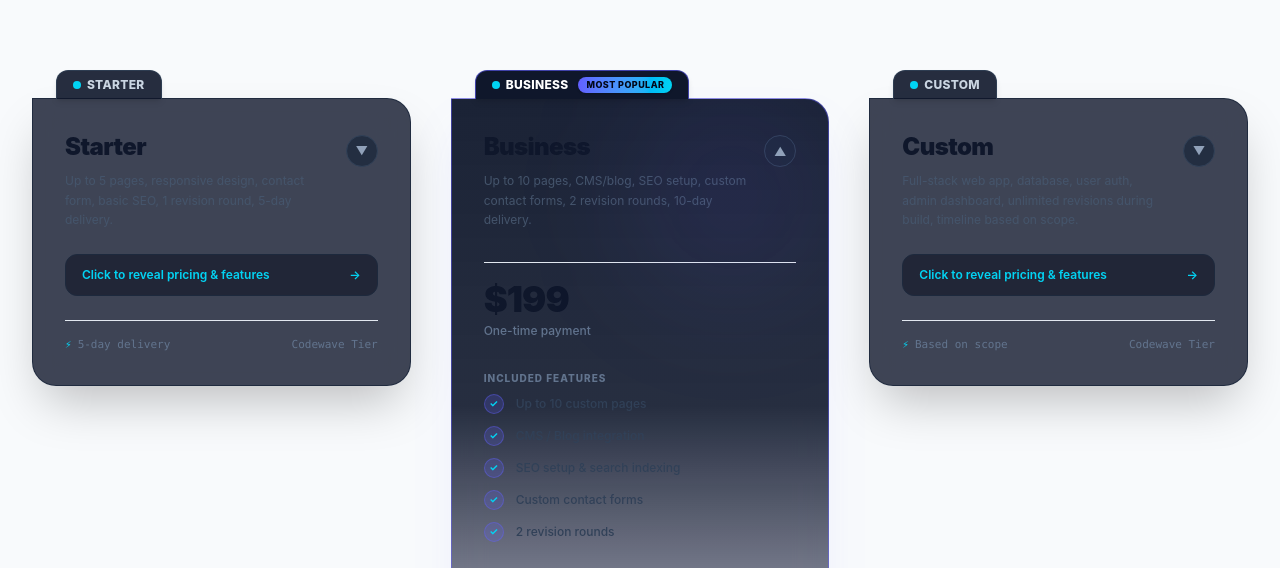
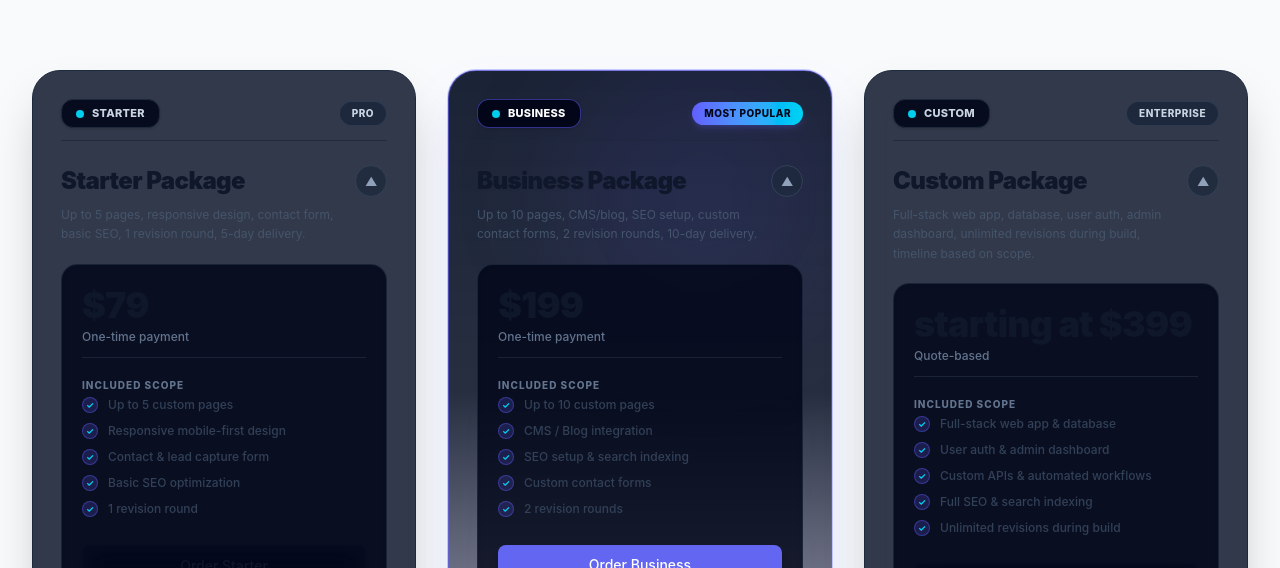
Before and after one commit to GaniduSasmitha/Codewave-Studio, a React (Vite) app: page /pricing in a window 1280 px wide. Shown: the part 232-800 px from the top of the page. Built offline with nearby package versions, Linux system fonts and the light colour scheme; no server answers.

Commit message:
feat: add public pricing page with interactive tier cards and feature details

```diff
--- a/src/pages/public/Pricing.tsx
+++ b/src/pages/public/Pricing.tsx
@@ -15,6 +15,7 @@ const tiers = [
     desc: "Up to 5 pages, responsive design, contact form, basic SEO, 1 revision round, 5-day delivery.",
     popular: false,
     delivery: "5-day delivery",
+    badge: "PRO",
     features: [
       "Up to 5 custom pages",
       "Responsive mobile-first design",
@@ -31,6 +32,7 @@ const tiers = [
     desc: "Up to 10 pages, CMS/blog, SEO setup, custom contact forms, 2 revision rounds, 10-day delivery.",
     popular: true,
     delivery: "10-day delivery",
+    badge: "MOST POPULAR",
     features: [
       "Up to 10 custom pages",
       "CMS / Blog integration",
@@ -47,6 +49,7 @@ const tiers = [
     desc: "Full-stack web app, database, user auth, admin dashboard, unlimited revisions during build, timeline based on scope.",
     popular: false,
     delivery: "Based on scope",
+    badge: "ENTERPRISE",
     features: [
       "Full-stack web app & database",
       "User auth & admin dashboard",
@@ -74,11 +77,11 @@ export default function Pricing() {
   const navigate = useNavigate();
   const { user, profile } = useAuth();
 
-  // Track open state for each folder tier card (Business open by default)
+  // Track open state for each folder card (All open by default for uniform height & instant price visibility)
   const [openTiers, setOpenTiers] = useState<Record<string, boolean>>({
-    starter: false,
+    starter: true,
     business: true,
-    custom: false
+    custom: true
   });
 
   const toggleTier = (id: string) => {
@@ -109,65 +112,64 @@ export default function Pricing() {
         />
       </ScrollReveal>
 
-      {/* Folder Tab Tier Cards Grid */}
-      <div className="grid gap-10 grid-cols-1 md:grid-cols-2 lg:grid-cols-3 mt-12 items-start">
+      {/* Folder Tab Tier Cards Grid - Equal Heights */}
+      <div className="grid gap-8 grid-cols-1 md:grid-cols-3 mt-12 items-stretch">
         {tiers.map((tier, i) => {
           const isOpen = !!openTiers[tier.id];
 
           return (
-            <ScrollReveal key={tier.id} delay={i * 0.1}>
-              <div className="relative pt-7 group">
-                {/* Physical Folder Tab Header Header */}
+            <ScrollReveal key={tier.id} delay={i * 0.1} className="h-full">
               <div
                 onClick={() => toggleTier(tier.id)}
-                  className={`absolute top-0 left-6 z-20 inline-flex items-center gap-2.5 px-4 py-1.5 rounded-t-xl border-t border-l border-r text-xs font-bold cursor-pointer transition-all duration-300 shadow-md ${
+                className={`group relative rounded-[28px] border transition-all duration-300 p-6 sm:p-7 backdrop-blur-xl flex flex-col justify-between cursor-pointer h-full min-h-[520px] shadow-2xl overflow-hidden ${
                   tier.popular
-                      ? 'bg-slate-900 border-indigo-500/60 text-white'
-                      : 'bg-slate-900/90 border-slate-700/80 text-slate-300 hover:text-white'
+                    ? 'border-indigo-500/60 bg-gradient-to-b from-slate-900/95 via-slate-900/90 to-indigo-950/40 shadow-indigo-500/20 ring-1 ring-indigo-500/30'
+                    : 'border-slate-800 bg-slate-900/85 hover:border-slate-700'
                 }`}
               >
-                  <span className="flex items-center gap-1.5">
-                    <span className="w-2 h-2 rounded-full bg-cyan-400" />
-                    <span className="tracking-wide uppercase font-extrabold">{tier.name}</span>
-                  </span>
+                {/* Ambient Glow Accent for Popular Tier */}
+                {tier.popular && (
+                  <div className="absolute top-0 right-0 w-64 h-64 bg-indigo-500/10 rounded-full blur-3xl pointer-events-none" />
+                )}
 
-                  {tier.popular && (
-                    <span className="bg-gradient-to-r from-indigo-500 to-cyan-400 text-slate-950 font-extrabold text-[9px] px-2 py-0.5 rounded-full uppercase tracking-wider shadow-sm">
-                      Most Popular
-                    </span>
-                  )}
+                {/* Top Section */}
+                <div className="space-y-5 relative z-10">
+                  {/* Folder Tab Top Bar (Style matched to Code XR reference) */}
+                  <div className="flex items-center justify-between pb-3 border-b border-slate-800/80">
+                    {/* Floating Folder Tab Pill */}
+                    <div className={`inline-flex items-center gap-2 px-3.5 py-1.5 rounded-xl border text-xs font-bold shadow-sm ${
+                      tier.popular
+                        ? 'bg-slate-950 border-indigo-500/50 text-white'
+                        : 'bg-slate-950/90 border-slate-800 text-slate-300'
+                    }`}>
+                      <span className="w-2 h-2 rounded-full bg-cyan-400 animate-pulse" />
+                      <span className="tracking-wide uppercase font-extrabold text-[11px]">{tier.name}</span>
                     </div>
 
-                {/* Main Glass Folder Card Body */}
-                <motion.div
-                  layout
-                  onClick={() => toggleTier(tier.id)}
-                  className={`rounded-3xl rounded-tl-none p-6 sm:p-8 border transition-all duration-300 relative overflow-hidden backdrop-blur-xl cursor-pointer shadow-2xl flex flex-col justify-between ${
+                    {/* Badge (KIT / PRO / MOST POPULAR) */}
+                    <span className={`text-[10px] font-extrabold px-3 py-1 rounded-full uppercase tracking-wider ${
                       tier.popular
-                      ? 'border-indigo-500/50 bg-gradient-to-b from-slate-900/95 via-slate-900/90 to-indigo-950/30 shadow-indigo-500/10'
-                      : 'border-slate-800/90 bg-slate-900/80 hover:border-slate-700'
-                  }`}
-                >
-                  {/* Subtle Background Glow Accent for Popular */}
-                  {tier.popular && (
-                    <div className="absolute top-0 right-0 w-48 h-48 bg-indigo-500/10 rounded-full blur-3xl pointer-events-none" />
-                  )}
+                        ? 'bg-gradient-to-r from-indigo-500 to-cyan-400 text-slate-950 shadow-md shadow-indigo-500/20'
+                        : 'bg-slate-800/90 border border-slate-700/80 text-slate-300'
+                    }`}>
+                      {tier.badge}
+                    </span>
+                  </div>
 
-                  <div className="space-y-6">
-                    {/* Header Area */}
-                    <div className="flex items-start justify-between gap-4">
+                  {/* Header Info */}
+                  <div className="flex items-start justify-between gap-3 pt-1">
                     <div>
                       <h3 className="text-2xl font-black text-slate-900 dark:text-white tracking-tight">
-                          {tier.name}
+                        {tier.name} Package
                       </h3>
                       <p className="text-slate-600 dark:text-slate-400 text-xs mt-2 leading-relaxed">
                         {tier.desc}
                       </p>
                     </div>
 
-                      {/* Expand / Collapse Indicator */}
-                      <div className="flex-shrink-0 pt-1">
-                        <span className="inline-flex items-center justify-center w-8 h-8 rounded-full bg-slate-800/80 border border-slate-700 text-slate-400 hover:text-white transition-transform duration-300">
+                    {/* Toggle Arrow Indicator */}
+                    <div className="flex-shrink-0">
+                      <span className="inline-flex items-center justify-center w-8 h-8 rounded-full bg-slate-800/80 border border-slate-700 text-slate-400 group-hover:text-white transition-transform duration-300">
                         <motion.span
                           animate={{ rotate: isOpen ? 180 : 0 }}
                           transition={{ duration: 0.3 }}
@@ -179,63 +181,46 @@ export default function Pricing() {
                     </div>
                   </div>
 
-                    {/* Closed State Hint */}
-                    {!isOpen && (
+                  {/* Insert Folder Sheet - Animated Slide UP (Code XR Reference style) */}
+                  <AnimatePresence mode="wait">
+                    {isOpen ? (
                       <motion.div
-                        initial={{ opacity: 0 }}
-                        animate={{ opacity: 1 }}
-                        className="py-3 px-4 rounded-xl bg-slate-950/50 border border-slate-800 text-xs font-semibold text-cyan-400 flex items-center justify-between"
+                        key="open"
+                        initial={{ opacity: 0, y: 20, scale: 0.96 }}
+                        animate={{ opacity: 1, y: 0, scale: 1 }}
+                        exit={{ opacity: 0, y: 15, scale: 0.96 }}
+                        transition={{ duration: 0.35, ease: [0.34, 1.56, 0.64, 1] }}
+                        className="rounded-2xl bg-slate-950/80 border border-slate-800/90 p-5 space-y-5 shadow-inner mt-4"
                       >
-                        <span>Click to reveal pricing & features</span>
-                        <span>→</span>
-                      </motion.div>
-                    )}
-
-                    {/* Animated Revealed Content */}
-                    <AnimatePresence>
-                      {isOpen && (
-                        <motion.div
-                          initial={{ opacity: 0, height: 0 }}
-                          animate={{ opacity: 1, height: 'auto' }}
-                          exit={{ opacity: 0, height: 0 }}
-                          transition={{ duration: 0.35, ease: 'easeInOut' }}
-                          className="space-y-6 pt-2 overflow-hidden"
-                        >
-                          {/* Prominent Price Reveal */}
-                          <motion.div
-                            initial={{ scale: 0.85, opacity: 0, y: -10 }}
-                            animate={{ scale: 1, opacity: 1, y: 0 }}
-                            transition={{ duration: 0.35, ease: [0.34, 1.56, 0.64, 1] }}
-                            className="pt-4 border-t border-slate-200 dark:border-slate-800/80"
-                          >
+                        {/* Price Display */}
+                        <div className="pb-3 border-b border-slate-800/80">
                           <div className="flex items-baseline gap-2">
-                              <span className="text-4xl font-black text-slate-900 dark:text-white tracking-tight">
+                            <span className="text-3xl sm:text-4xl font-black text-slate-900 dark:text-white tracking-tight">
                               {tier.price}
                             </span>
                           </div>
                           <span className="text-slate-500 text-xs block mt-1 font-medium">
                             {tier.billing}
                           </span>
-                          </motion.div>
+                        </div>
 
-                          {/* Staggered Feature List Items */}
-                          <div className="space-y-3 pt-2">
-                            <span className="text-[10px] font-extrabold uppercase tracking-widest text-slate-500 block mb-2">
-                              Included Features
+                        {/* Feature Bullet Points */}
+                        <div className="space-y-2.5">
+                          <span className="text-[10px] font-extrabold uppercase tracking-widest text-slate-500 block mb-1">
+                            Included Scope
                           </span>
                           {tier.features.map((feat, idx) => (
                             <motion.div
                               key={idx}
-                                initial={{ opacity: 0, x: -14 }}
+                              initial={{ opacity: 0, x: -10 }}
                               animate={{ opacity: 1, x: 0 }}
                               transition={{
-                                  delay: idx * 0.075 + 0.1,
-                                  duration: 0.3,
-                                  ease: 'easeOut'
+                                delay: idx * 0.06 + 0.08,
+                                duration: 0.25
                               }}
-                                className="flex items-center gap-3 text-xs text-slate-700 dark:text-slate-300 font-medium"
+                              className="flex items-center gap-2.5 text-xs text-slate-700 dark:text-slate-300 font-medium"
                             >
-                                <span className="w-5 h-5 rounded-full bg-indigo-500/20 border border-indigo-500/40 text-cyan-400 flex items-center justify-center text-[10px] font-bold flex-shrink-0">
+                              <span className="w-4 h-4 rounded-full bg-indigo-500/20 border border-indigo-500/40 text-cyan-400 flex items-center justify-center text-[9px] font-bold flex-shrink-0">
                                 ✓
                               </span>
                               <span>{feat}</span>
@@ -243,39 +228,40 @@ export default function Pricing() {
                           ))}
                         </div>
 
-                          {/* Action Button (Revealed at end of sequence) */}
-                          <motion.div
-                            initial={{ opacity: 0, y: 12 }}
-                            animate={{ opacity: 1, y: 0 }}
-                            transition={{
-                              delay: tier.features.length * 0.075 + 0.15,
-                              duration: 0.3
-                            }}
-                            className="pt-4"
-                            onClick={(e) => e.stopPropagation()}
-                          >
+                        {/* Order Button */}
+                        <div className="pt-2" onClick={(e) => e.stopPropagation()}>
                           <AnimatedButton
                             onClick={() => handleSelectPackage(tier.id)}
                             variant={tier.popular ? 'primary' : 'glass'}
-                              className="w-full py-3 cursor-pointer shadow-lg"
+                            className="w-full py-2.5 cursor-pointer shadow-lg"
                           >
                             {tier.id === 'custom' ? 'Get a Quote' : `Order ${tier.name}`}
                           </AnimatedButton>
+                        </div>
                       </motion.div>
+                    ) : (
+                      <motion.div
+                        key="closed"
+                        initial={{ opacity: 0 }}
+                        animate={{ opacity: 1 }}
+                        exit={{ opacity: 0 }}
+                        className="py-4 px-4 rounded-2xl bg-slate-950/50 border border-slate-800 text-xs font-semibold text-cyan-400 flex items-center justify-between mt-4"
+                      >
+                        <span>Click to reveal pricing & features</span>
+                        <span>→</span>
                       </motion.div>
                     )}
                   </AnimatePresence>
                 </div>
 
-                  {/* Card Bottom Delivery Info Label */}
-                  <div className="mt-6 pt-4 border-t border-slate-200 dark:border-slate-800/60 flex items-center justify-between text-[11px] text-slate-500 font-mono">
+                {/* Card Bottom Date/Label Area (Reference alignment) */}
+                <div className="mt-6 pt-4 border-t border-slate-800/80 flex items-center justify-between text-[11px] text-slate-500 font-mono relative z-10">
                   <span className="flex items-center gap-1.5">
                     <span className="text-cyan-400">⚡</span>
                     <span>{tier.delivery}</span>
                   </span>
                   <span>Codewave Tier</span>
                 </div>
-                </motion.div>
               </div>
             </ScrollReveal>
           );
```
Lines whose indentation alone changed are shown as unchanged.
